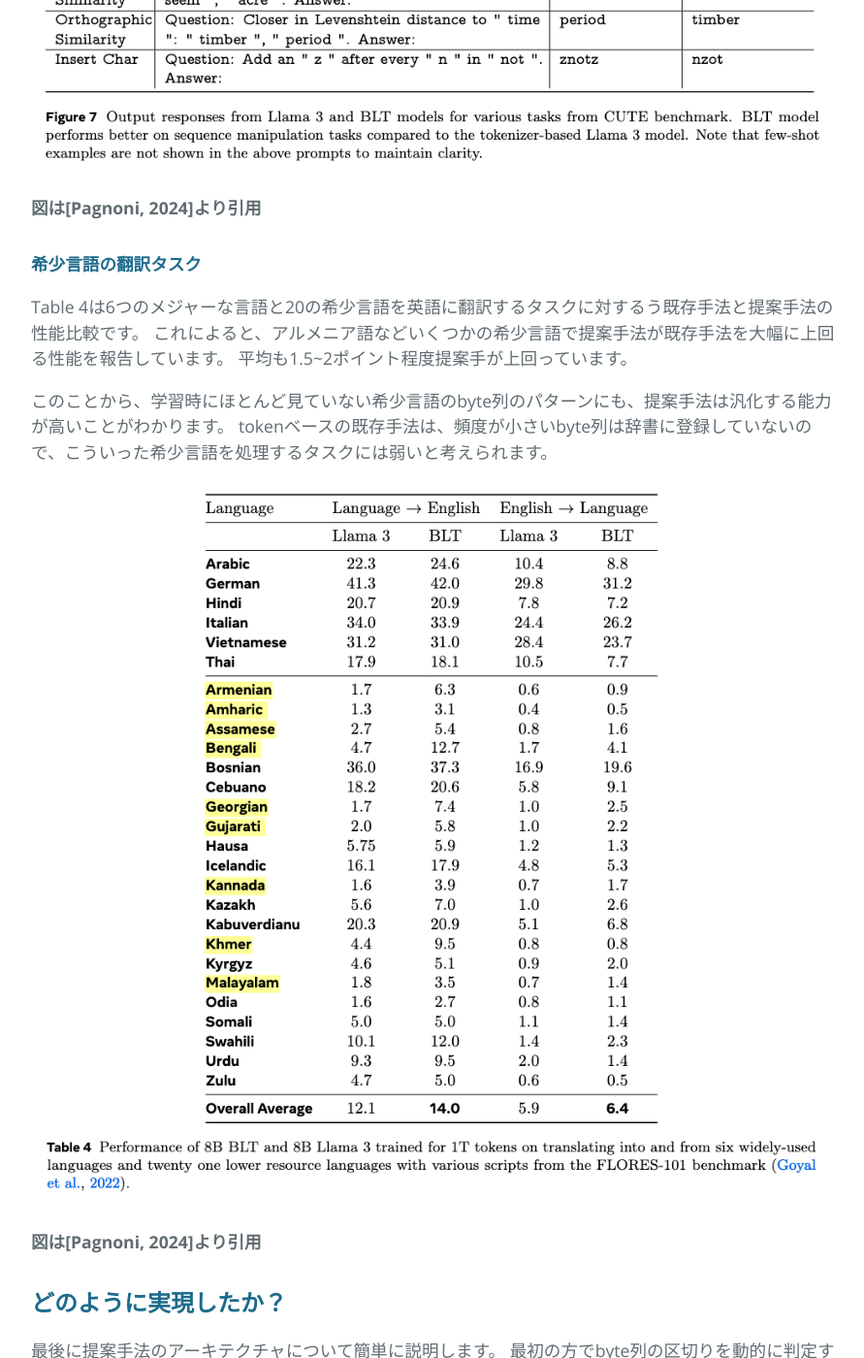
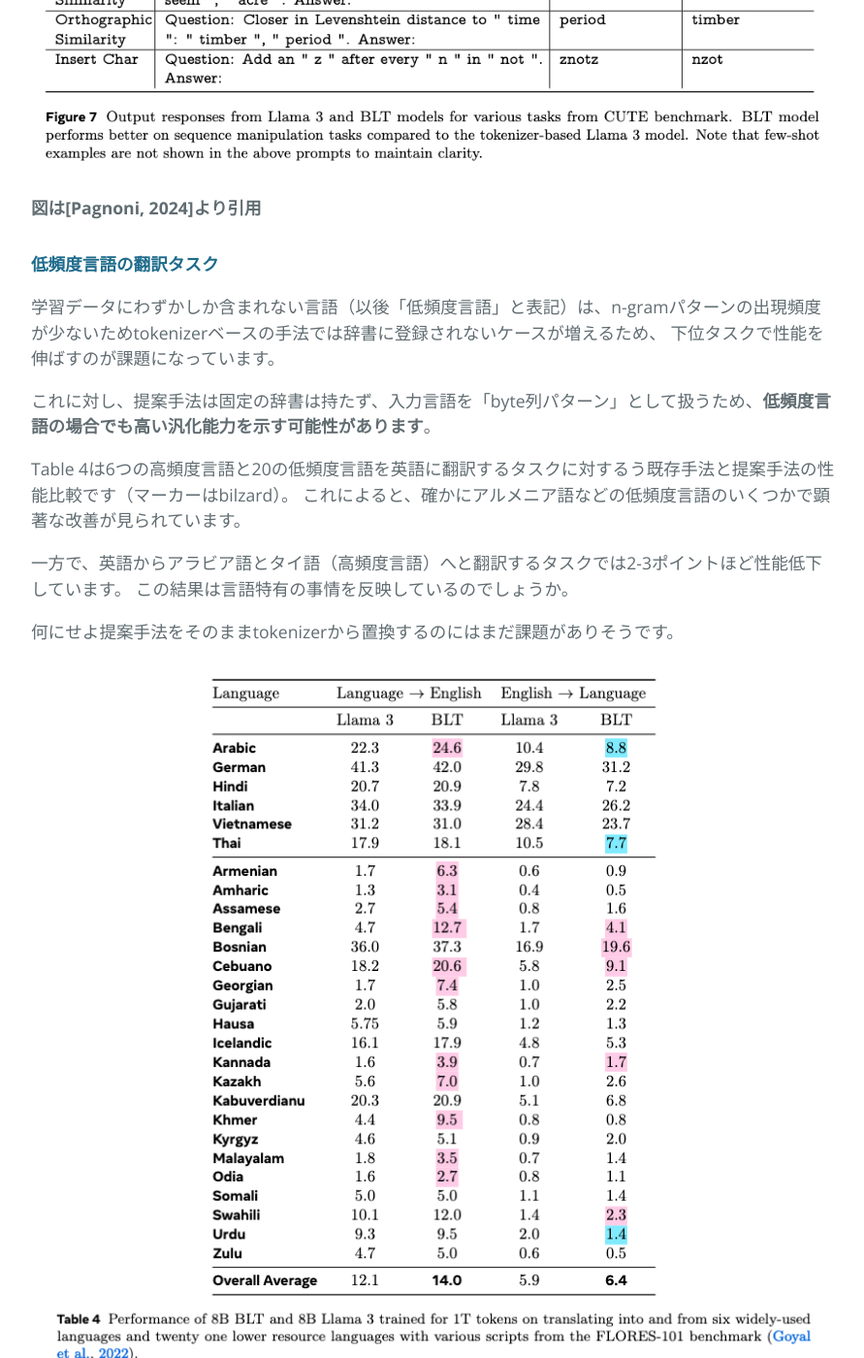
Before and after one commit to bilzard/bilzard.github.io, a Jekyll site: the page built from _posts/2025-01-01-byte-latent-transformer.md, in a window 1280 px wide and 1400 px high, scrolled down 7293 px. Shown: the whole window at 97% size, without its empty margins (192-1083 px from the left). Built offline with Jekyll 4.4.1, drawn with Linux system fonts in a browser that asks for light colours; comment, search, counter and statistics services are not loaded; some of the changed text lies outside the part shown.

Commit message:
低頻度言語の翻訳タスクの記述を編集

```diff
--- a/_posts/2025-01-01-byte-latent-transformer.md
+++ b/_posts/2025-01-01-byte-latent-transformer.md
@@ -158,18 +158,24 @@ GPTは"11"が"1"と"1"の2つのサブトークンからなることを理解で
 
 **図は[Pagnoni, 2024]より引用**
 
-#### 希少言語の翻訳タスク
+#### 低頻度言語の翻訳タスク
 
-Table 4は6つのメジャーな言語と20の希少言語を英語に翻訳するタスクに対するう既存手法と提案手法の性能比較です。
-これによると、アルメニア語などいくつかの希少言語で提案手法が既存手法を大幅に上回る性能を報告しています。
-平均も1.5~2ポイント程度提案手が上回っています。
+学習データにわずかしか含まれない言語（以後「低頻度言語」と表記）は、n-gramパターンの出現頻度が少ないためtokenizerベースの手法では辞書に登録されないケースが増えるため、
+下位タスクで性能を伸ばすのが課題になっています。
 
-このことから、学習時にほとんど見ていない希少言語のbyte列のパターンにも、提案手法は汎化する能力が高いことがわかります。
-tokenベースの既存手法は、頻度が小さいbyte列は辞書に登録していないので、こういった希少言語を処理するタスクには弱いと考えられます。
+これに対し、提案手法は固定の辞書は持たず、入力言語を「byte列パターン」として扱うため、**低頻度言語の場合でも高い汎化能力を示す可能性があります**。
 
-<img src="/images/Screenshot 2025-01-01 at 18.45.45.png"/>
+Table 4は6つの高頻度言語と20の低頻度言語を英語に翻訳するタスクに対するう既存手法と提案手法の性能比較です（マーカーはbilzard）。
+これによると、確かにアルメニア語などの低頻度言語のいくつかで顕著な改善が見られています。
 
-**図は[Pagnoni, 2024]より引用**
+一方で、英語からアラビア語とタイ語（高頻度言語）へと翻訳するタスクでは2-3ポイントほど性能低下しています。
+この結果は言語特有の事情を反映しているのでしょうか。
+
+何にせよ提案手法をそのままtokenizerから置換するのにはまだ課題がありそうです。
+
+<img src="/images/Screenshot 2025-01-02 at 17.13.02.png"/>
+
+**図は[Pagnoni, 2024]より引用（マーカーはbilzard）**
 
 ## どのように実現したか？
 
```
Also changed, not shown: images/Screenshot 2025-01-01 at 18.45.45.png (deleted), images/Screenshot 2025-01-02 at 17.13.02.png (added).
